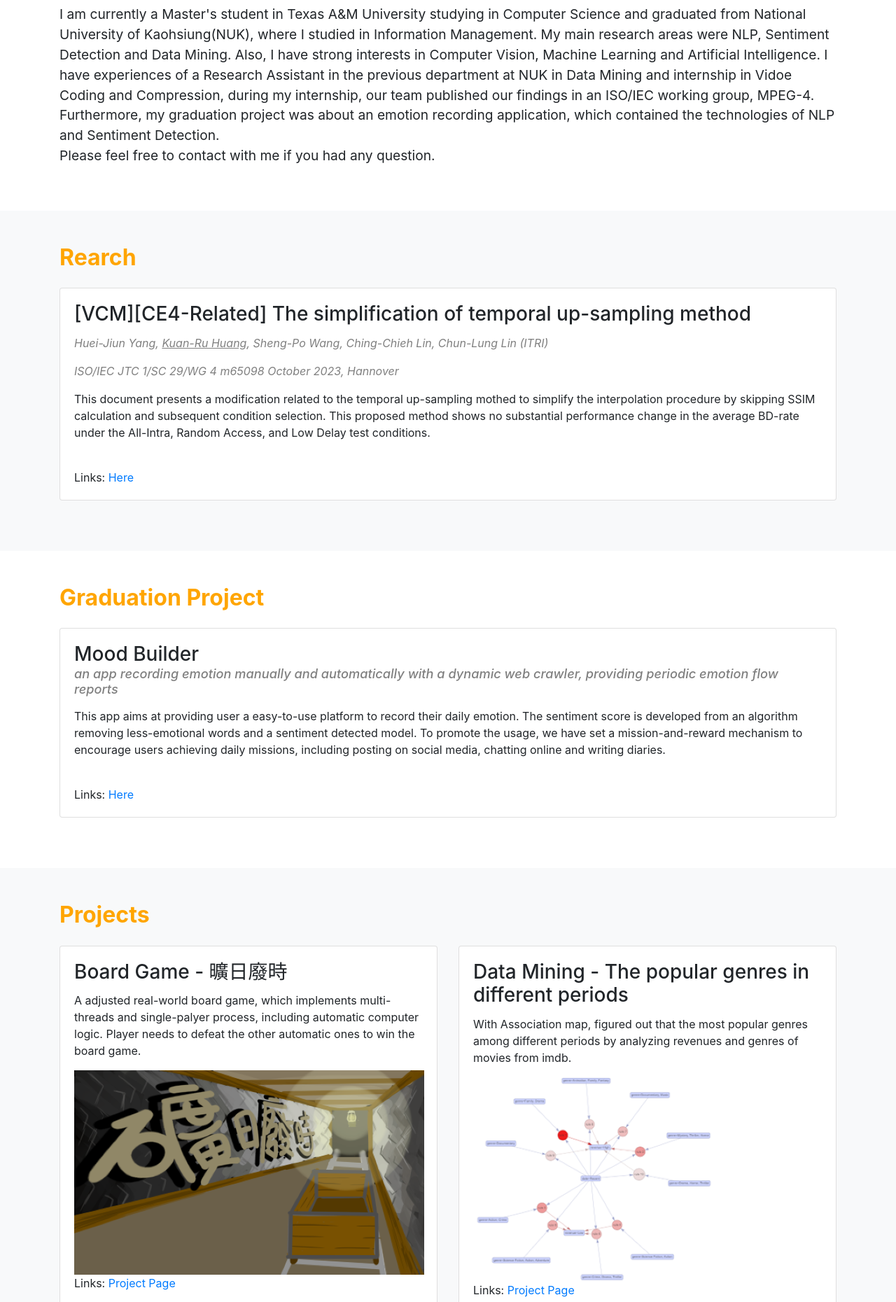
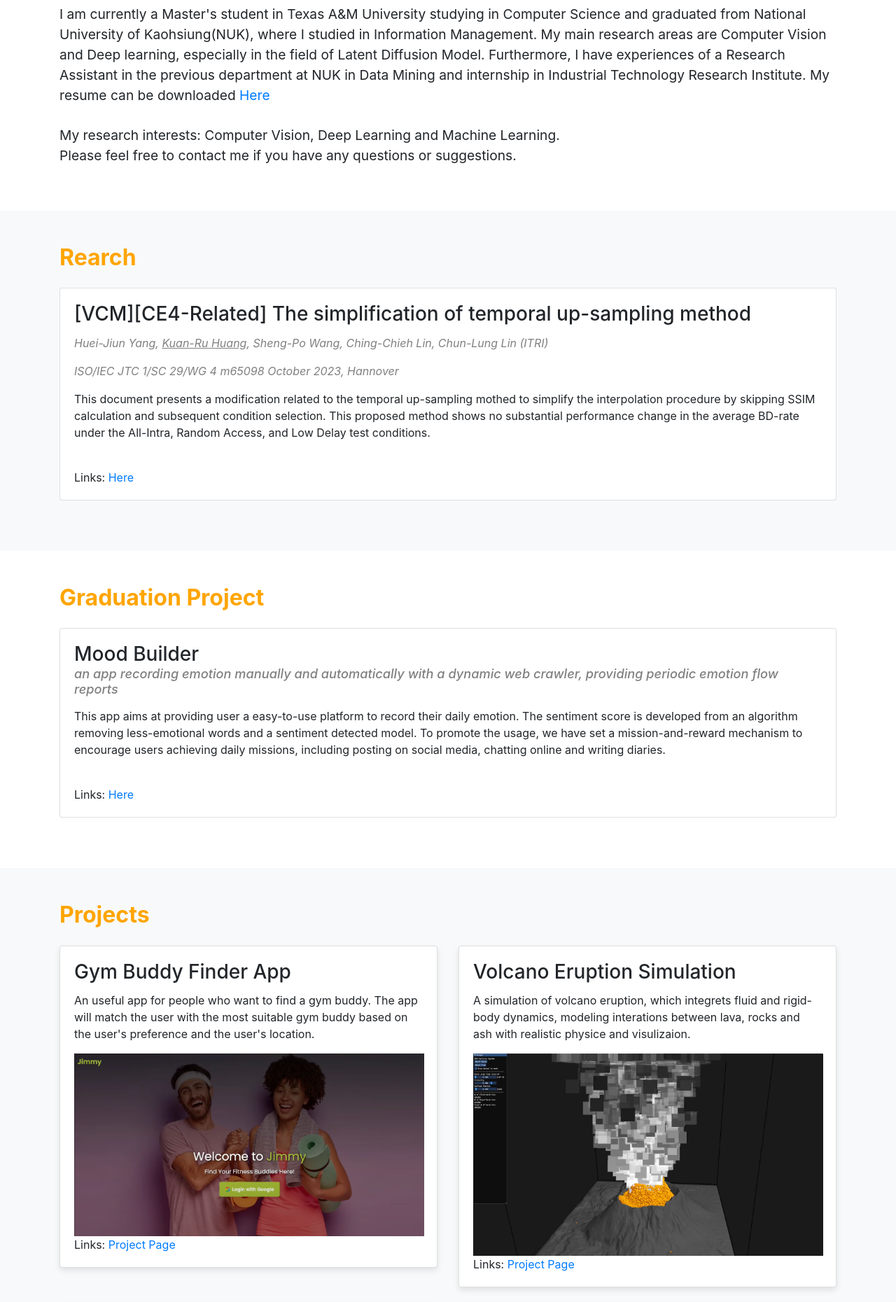
Before and after one commit to CrownRu0212/CrownRu0212.github.io, a plain HTML site: page index.html in a window 1280 px wide. Shown: the part 400-2260 px from the top of the page at 70% size. Drawn offline with nearby package versions, Linux system fonts and the light colour scheme.

Commit message:
profile and projects modified

```diff
--- a/index.html
+++ b/index.html
@@ -33,9 +33,11 @@
         <div class="container">
             <h2 class="mb-4"><span class="orange-bold-text">About Me</span></h2>
             <p style="font-size: 120%;">
-                I am currently a Master's student in Texas A&M University studying in Computer Science and graduated from National University of Kaohsiung(NUK), where I studied in Information Management. My main research areas were NLP, Sentiment Detection and Data Mining. Also, I have strong interests in Computer Vision, Machine Learning and Artificial Intelligence.
-                I have experiences of a Research Assistant in the previous department at NUK in Data Mining and internship in Vidoe Coding and Compression, during my internship, our team published our findings in an ISO/IEC working group, MPEG-4. Furthermore, my graduation project was about an emotion recording application, which contained the technologies of NLP and Sentiment Detection.<br>
-                Please feel free to contact with me if you had any question.
+                I am currently a Master's student in Texas A&M University studying in Computer Science and graduated from National University of Kaohsiung(NUK), where I studied in Information Management. My main research areas are Computer Vision and Deep learning, especially in the field of Latent Diffusion Model.
+                Furthermore, I have experiences of a Research Assistant in the previous department at NUK in Data Mining and internship in Industrial Technology Research Institute. My resume can be downloaded <a target="_blank" href="https://github.com/CrownRu0212/resume.git">Here</a><br>
+                <br>
+                My research interests: Computer Vision, Deep Learning and Machine Learning.<br>
+                Please feel free to contact me if you have any questions or suggestions.
             </p>
         </div>
     </section>
@@ -56,7 +58,7 @@
                         </p>
                         <br>
                         Links:
-                        <a target="_blank" href="https://github.com/CrownRu/ITRI">Here</a>
+                        <a target="_blank" href="https://github.com/CrownRu0212/MPEG-m65098.git">Here</a>
 
                     </div>
                 </div>
@@ -75,7 +77,7 @@
                         </p>
                         <br>
                         Links:
-                        <a target="_blank" href="https://github.com/CrownRu/Graduation-Project">Here</a>
+                        <a target="_blank" href="https://github.com/CrownRu0212/Graduation-Project.git">Here</a>
 
                     </div>
                 </div>
@@ -87,7 +89,37 @@
             <h2 class="mb-4"><span class="orange-bold-text">Projects</span></h2>
             <div class="row">
                 <div class="col-md-6 mb-4">
-                    <div class="card">
+                    <div class="card card-shadow">
+                        <div class="card-body">
+                            <h3 class="card-title">Gym Buddy Finder App</h3>
+                            <p class="card-text">
+                                An useful app for people who want to find a gym buddy. The app will match the user with the most suitable gym buddy based on the user's preference and the user's location.
+                            </p>
+                            <img src="img/jimmy.png" alt="Jimmy" class="resized-image">
+                            <br>
+                            Links:
+                            <a target="_blank" href="https://github.com/CrownRu0212/SoftwareEngr-Course-Project.git">Project Page</a>
+
+                        </div>
+                    </div>
+                </div>
+                <div class="col-md-6 mb-4">
+                    <div class="card card-shadow">
+                        <div class="card-body">
+                            <h3 class="card-title">Volcano Eruption Simulation</h3>
+                            <p class="card-text">
+                                A simulation of volcano eruption, which integrets fluid and rigid-body dynamics, modeling interations between lava, rocks and ash with realistic physice and visulizaion.
+                            </p>
+                            <img src="img/volcano.png" alt="Volcano" class="resized-image">
+                            <br>
+                            Links:
+                            <a target="_blank" href="https://github.com/CrownRu0212/PhysicallybasedModeling-Course-Project.git">Project Page</a>
+
+                        </div>
+                    </div>
+                </div>
+                <div class="col-md-6 mb-4">
+                    <div class="card card-shadow">
                         <div class="card-body">
                             <h3 class="card-title">Board Game - 曠日廢時</h3>
                             <p class="card-text">
@@ -97,13 +129,13 @@
                             <img src="img/boardgame.png" alt="BoardGame">
                             <br>
                             Links:
-                            <a target="_blank" href="https://github.com/CrownRu/OOPII-projct/tree/main/%E7%AC%AC%E4%B9%9D%E7%B5%84_%20OOPII_Project_Final">Project Page</a>
+                            <a target="_blank" href="https://github.com/CrownRu0212/OOP-Course-Project.git">Project Page</a>
 
                         </div>
                     </div>
                 </div>
                 <div class="col-md-6 mb-4">
-                    <div class="card">
+                    <div class="card card-shadow">
                         <div class="card-body">
                             <h3 class="card-title">Data Mining - The popular genres in different periods</h3>
                             <p class="card-text">
@@ -112,13 +144,13 @@
                             <img src="img/datamining.png" alt="DataMining">
                             <br>
                             Links:
-                            <a target="_blank" href="https://github.com/CrownRu/Data-Mining">Project Page</a>
+                            <a target="_blank" href="https://github.com/CrownRu0212/DataMining-Course-Project.git">Project Page</a>
 
                         </div>
                     </div>
                 </div>
                 <div class="col-md-6 mb-4">
-                    <div class="card">
+                    <div class="card card-shadow">
                         <div class="card-body">
                             <h3 class="card-title">Sneaker Store Website</h3>
                             <p class="card-text">
@@ -127,13 +159,13 @@
                             <img src="img/DBMS.png" alt="DataMining">
                             <br>
                             Links:
-                            <a target="_blank" href="https://github.com/CrownRu/DBMS-project/tree/main/A1093356_DBMS_Project_Checkpoint5">Project Page</a>
+                            <a target="_blank" href="https://github.com/CrownRu0212/DBMS-Course-Project.git">Project Page</a>
 
                         </div>
                     </div>
                 </div>
                 <div class="col-md-6 mb-4">
-                    <div class="card">
+                    <div class="card card-shadow">
                         <div class="card-body">
                             <h3 class="card-title">Search Engine</h3>
                             <p class="card-text">
@@ -142,7 +174,7 @@
                             <img src="img/searchengine.png" alt="searchengine">
                             <br>
                             Links:
-                            <a target="_blank" href="https://github.com/CrownRu/111-1-IR">Project Page</a>
+                            <a target="_blank" href="https://github.com/CrownRu0212/InfoRetrieval-Course-Project.git">Project Page</a>
 
                         </div>
                     </div>
@@ -156,7 +188,7 @@
             <h2 class="mb-4"><span class="orange-bold-text">Skills</span></h2>
             <ul class="list-group">
                 <li class="list-group-item">Languages: Mandarin, Tranditional Chinese, English</li>
-                <li class="list-group-item">Programming Languages: C, Python, R, Java, HTML, PHP</li>
+                <li class="list-group-item">Programming Languages: C, C++, Python, Ruby, R, Java, HTML, PHP</li>
                 <li class="list-group-item">Database Management: pgAdmin4, phpmyAdmin</li>
             </ul>
         </div>
--- a/style.css
+++ b/style.css
@@ -17,3 +17,11 @@
 .left {
     text-align: left;
 }
+.resized-image {
+    width: 500px;
+    height: auto;
+}
+
+.card-shadow {
+    box-shadow: 0 4px 8px rgba(0, 0, 0, 0.1); /* Add shadow effect */
+}
```
Also changed, not shown: img/jimmy.png (added), img/volcano.png (added), 2 other files.
